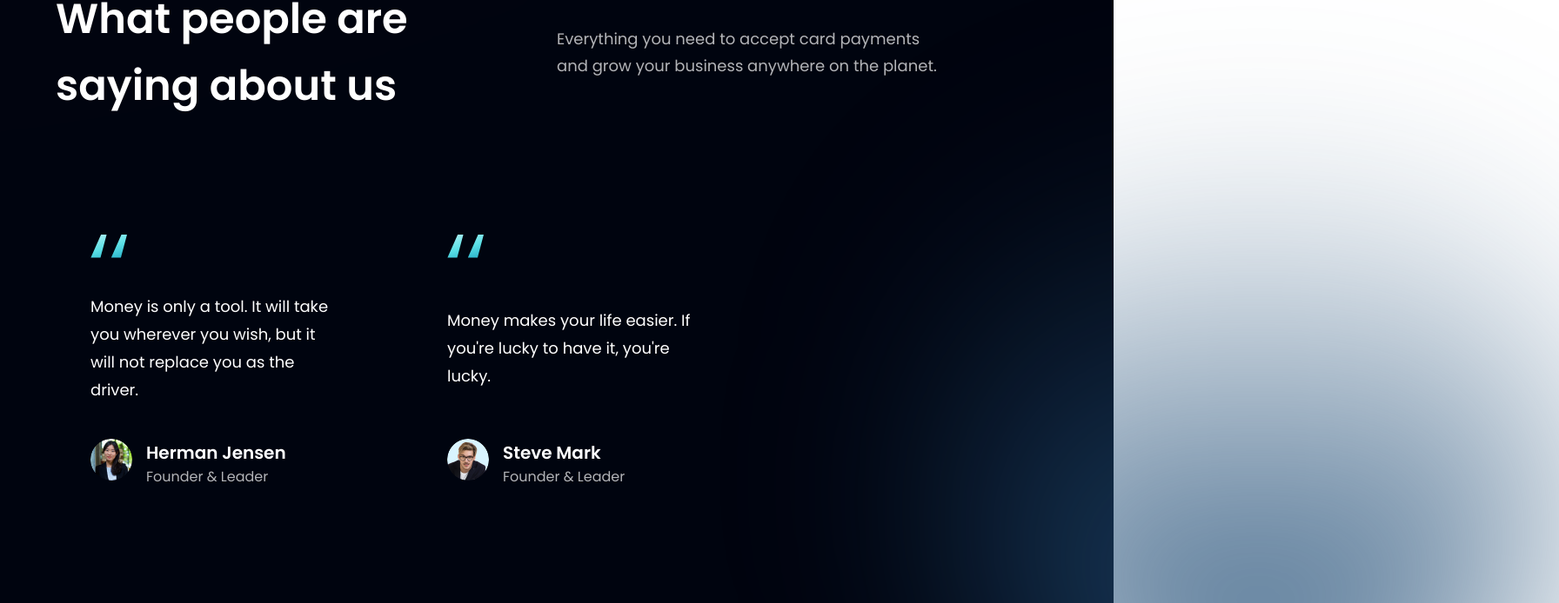
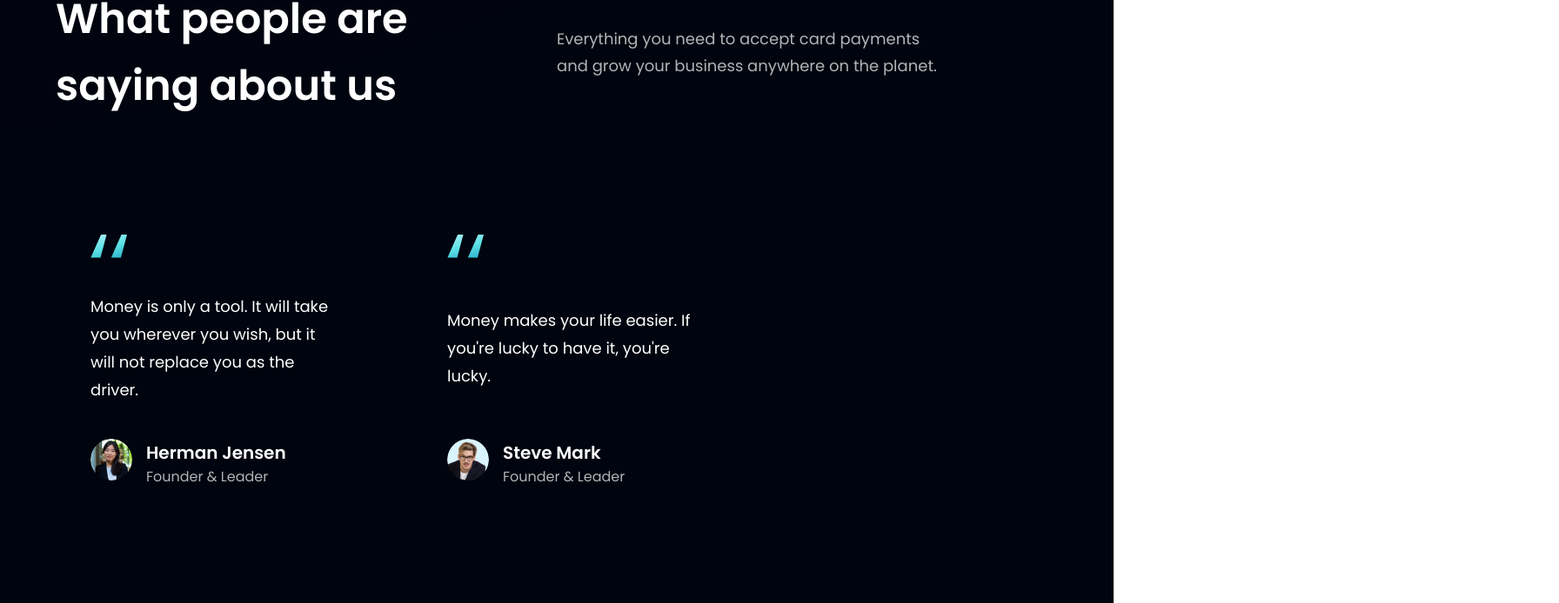
Before and after one commit to Febin-Joseph/bank-website, a React (Vite) app: page / in a window 1280 px wide. Shown: the part 2798-3492 px from the top of the page at 87% size, 1792 px wide, since content can reach past the window. Built offline with nearby package versions, Linux system fonts and the light colour scheme.

Commit message:
Update Testimonials.jsx

```diff
--- a/src/components/Testimonials.jsx
+++ b/src/components/Testimonials.jsx
@@ -4,7 +4,6 @@ import FeedbackCard from './FeedbackCard'
 
 const Testimonials = () => (
   <section id='clients' className={`${styles.paddingY} ${styles.flexCenter} flex-col relative`}>
-    <div className='absolute z-[0] w-[60%] h-[60%] -right-[50%] rounded-full blue__gradient overflow-hidden'/>
 
     <div className='w-full flex justify-center items-center md:flex-row flex-col sm:mb-16 mb-6 relative z-[1]'>
       <h1 className={styles.heading2}>What people are <br className='sm:block hidden'/>saying about us</h1>
```
